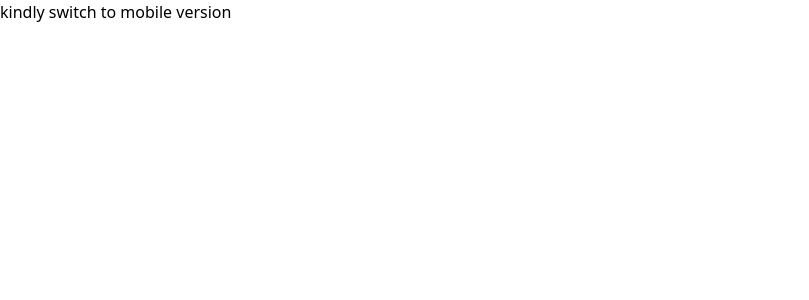
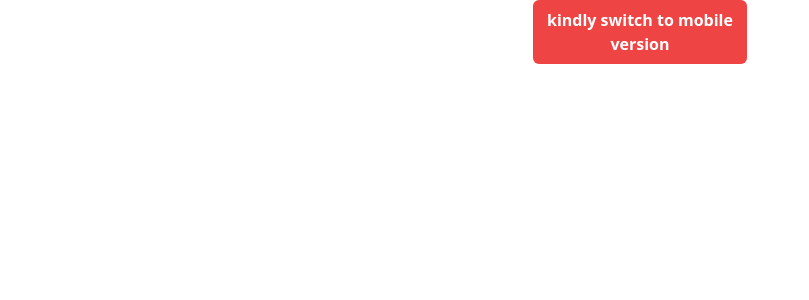
Before and after one commit to shubhamrawat0269/insta-stories-feed, a React (Vite) app: page / in a window 1280 px wide. Shown: the top 300 px of the page, without its empty margins (0-809 px from the left). Built offline with nearby package versions, Linux system fonts and the light colour scheme.

Commit message:
Notification Modal Added

```diff
--- a/src/components/home/Home.jsx
+++ b/src/components/home/Home.jsx
@@ -8,8 +8,10 @@ const Home = () => {
         <Header />
         <Feeds />
       </div>
-      <div className="hidden sm:block">
-        <p>kindly switch to mobile version</p>
+      <div className="hidden sm:block w-full">
+        <p className="bg-red-500 p-2 text-white font-bold text-center w-1/6 m-auto rounded-md">
+          kindly switch to mobile version
+        </p>
       </div>
     </div>
   );
```
